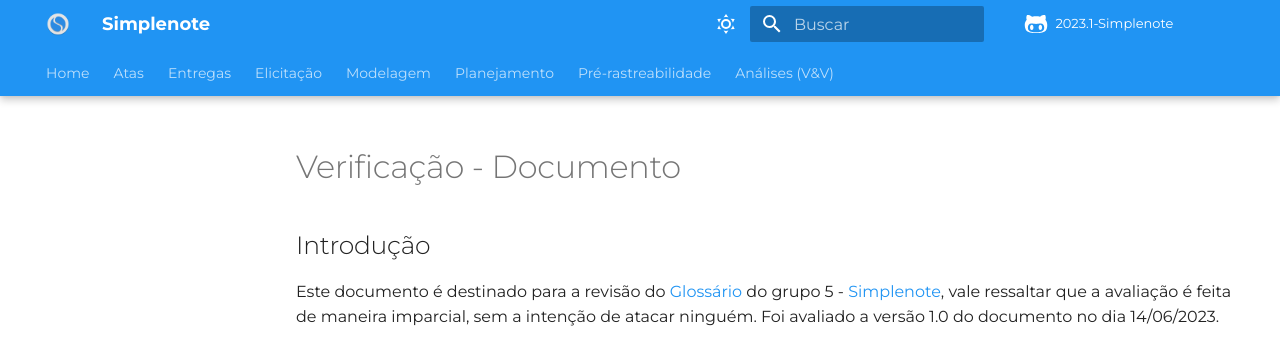
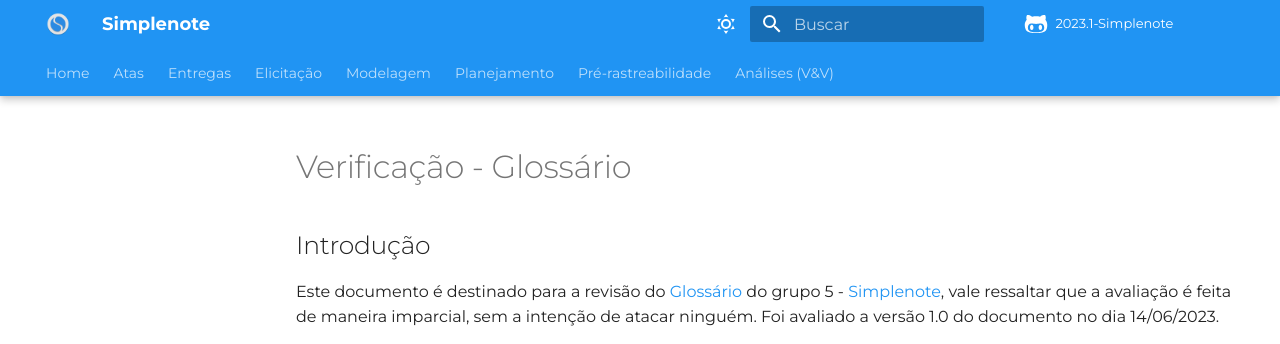
Before and after one commit to Requisitos-de-Software/2023.1-Simplenote, an MkDocs documentation site: the page built from docs/Analise-Grupo5/Elicitação/glossario.md, in a window 1280 px wide and 900 px high. Shown: the top 344 px of the window. Built offline with MkDocs 1.6.1 and Material for MkDocs 9.7.7, drawn with Linux system fonts in a browser that asks for light colours; some web fonts are replaced; comment, search, counter and statistics services are not loaded.

Commit message:
Update glossario.md

```diff
--- a/docs/Analise-Grupo5/Elicitação/glossario.md
+++ b/docs/Analise-Grupo5/Elicitação/glossario.md
@@ -1,4 +1,4 @@
-# Verificação - Documento
+# Verificação - Glossário
 
 ## Introdução
 
```
Also changed, not shown: other parts of docs/Analise-Grupo5/Elicitação/glossario.md (+1 -1 lines).
